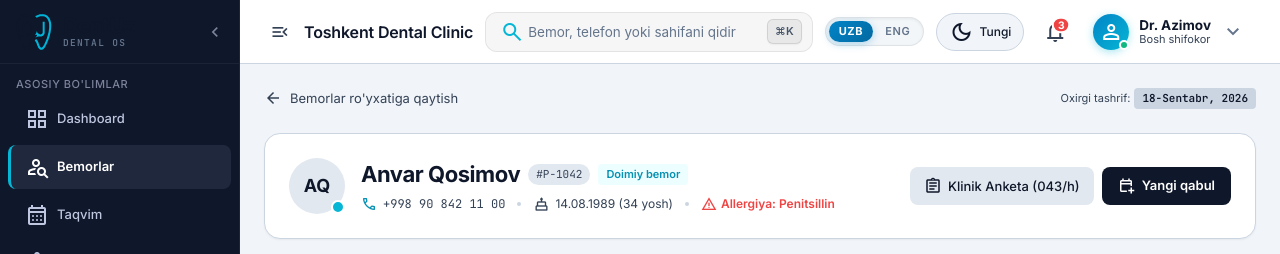
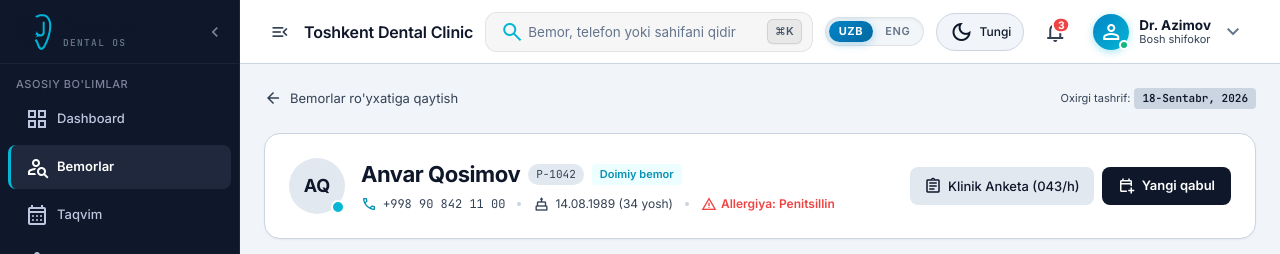
Before and after one commit to Shaxriyor1227/DentUz, a React (Vite) app in the folder frontend/: page /patients/1042 in a window 1280 px wide. Shown: the top 254 px of the page. Built offline with nearby package versions, Linux system fonts and the light colour scheme.

Commit message:
fix(patient-profile): fix i18n reference, clean id badge, fix svg transformOrigin

```diff
--- a/frontend/src/components/Odontogram/Odontogram.jsx
+++ b/frontend/src/components/Odontogram/Odontogram.jsx
@@ -82,7 +82,7 @@ const ToothSvgNode = memo(
         className={styles.toothNode}
         onClick={handleClick}
         transform={isSelected ? `translate(0, ${isUpper ? -2 : 2}) scale(1.02)` : undefined}
-        transformOrigin={`${x + w / 2} ${y + h / 2}`}
+        style={{ transformOrigin: `${x + w / 2}px ${y + h / 2}px` }}
       >
         {/* Selection Halo */}
         {isSelected && (
--- a/frontend/src/pages/PatientProfile/PatientProfile.jsx
+++ b/frontend/src/pages/PatientProfile/PatientProfile.jsx
@@ -123,7 +123,7 @@ const INITIAL_INVOICES = [
 ];
 
 export default function PatientProfile() {
-  const { t } = useTranslation();
+  const { t, i18n } = useTranslation();
   const { id } = useParams();
   const [patient, setPatient] = useState(null);
   const [chartData, setChartData] = useState({});
@@ -320,7 +320,7 @@ export default function PatientProfile() {
           <div className={styles.identityMeta}>
             <div className={styles.nameRow}>
               <h1 className={styles.patientFullName}>{patient?.name || 'Anvar Qosimov'}</h1>
-              <span className={styles.idBadge}>#{patient?.id || 'P-1042'}</span>
+              <span className={styles.idBadge}>{patient?.id || 'P-1042'}</span>
               <span className={styles.regularBadge}>{t('patientProfile.regularPatient')}</span>
             </div>
 
```
